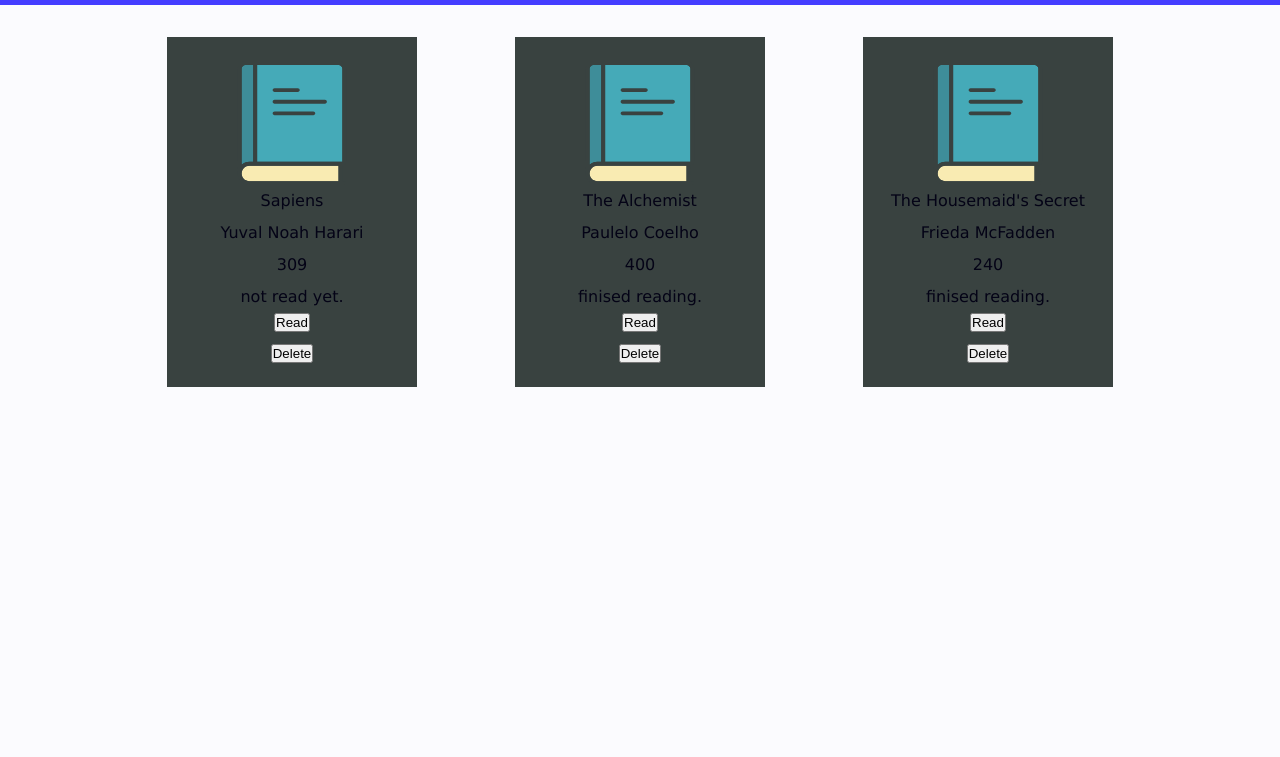
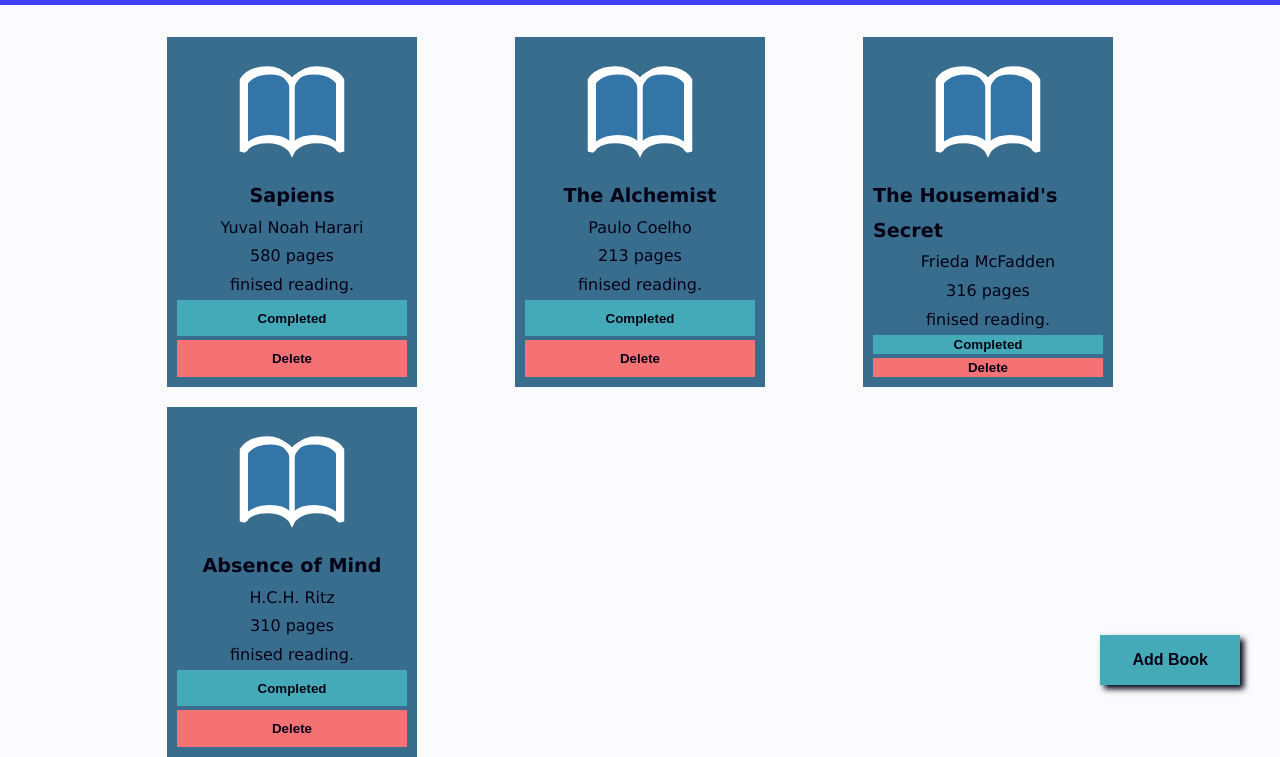
Before and after one commit to muktarkabir/library, a plain HTML site: page index.html in a window 1280 px wide. Shown: the part 75-832 px from the top of the page. Before the commit the page ends 800 px from the top, so only its background shows below. Drawn offline with Linux system fonts and the light colour scheme.

Commit message:
Add Method for adding new book

```diff
--- a/index.html
+++ b/index.html
@@ -6,7 +6,7 @@
     <title>Library</title>
     <link
       rel="shortcut icon"
-      href="assets/images/book-closed-svgrepo-com .svg"
+      href="assets/images/book-closed-svgrepo-com.svg"
       type="image/x-icon"
     />
     <link rel="stylesheet" href="style.css" />
@@ -25,7 +25,7 @@
       </div>
     </header>
     <main>
-
     </main>
+    <button type="button" class="add-book">Add Book</button>
   </body>
 </html>
--- a/script.js
+++ b/script.js
@@ -1,7 +1,5 @@
 const toggleThemeBtn = document.querySelector("#toggle-theme");
 const container = document.querySelector("main");
-
-const myLibrary = [];
 
 // Setiing up default light mode
 setLightTheme();
@@ -34,31 +32,48 @@
   };
 }
 
-const sapiens = new Book("Sapiens", "Yuval Noah Harari", 309, false);
-const theAlchemist = new Book("The Alchemist", "Paulelo Coelho", 400, true);
-const theHousemaidsSecret = new Book("The Housemaid\'s Secret", "Frieda McFadden", 240, true);
+Book.prototype.toggleRead = function () {
+  this.read = !this.read;
+};
 
-myLibrary.push(sapiens, theAlchemist, theHousemaidsSecret);
-console.log(myLibrary);
+const sapiens = new Book("Sapiens", "Yuval Noah Harari", 580, true);
+const theAlchemist = new Book("The Alchemist", "Paulo Coelho", 213, true);
+const tHS = new Book("The Housemaid's Secret", "Frieda McFadden", 316, true);
+const abscenceOfMind = new Book("Absence of Mind", "H.C.H. Ritz", 310, true);
 
-myLibrary.forEach((book) => {
-  let renderedBook = createBookUI(book);
-  container.append(renderedBook);
-});
+const myLibrary = [sapiens, theAlchemist, tHS, abscenceOfMind];
 
-function addBooktoLibrary(book) {}
+displayBooks();
 
-function createBookUI(book) {
+function addBooktoLibrary(title, author, noOfPages, read) {
+  let book = new Book(title, author, noOfPages, read);
+  myLibrary.push(book);
+  let newBook = createBookUI(book, myLibrary.at(-1));
+  container.append(newBook);
+  console.log(myLibrary);
+}
+
+function displayBooks() {
+  myLibrary.forEach((book, index) => {
+    let renderedBook = createBookUI(book, index);
+    container.append(renderedBook);
+  });
+}
+
+function createBookUI(book, index) {
   let bookDiv = document.createElement("div");
   bookDiv.classList.add("book");
+  bookDiv.dataset.index = index;
   bookDiv.innerHTML = `
   <img src=
-    "assets/images/book-closed-svgrepo-com.svg" alt="book">
-            <p>${book.title}</p>
+    "assets/images/book-open-alt-light-svgrepo-com.svg" alt="open book">
+            <h3>${book.title}</h3>
             <p>${book.author}</p>
-            <p>${book.pages}</p>
+            <p>${book.pages} pages</p>
             <p>${book.info()}</p>
-            <button type="button">Read</button>
-            <button type="button">Delete</button>`;
+            <button type="button">${
+              book.read ? "Completed" : "Pending"
+            }</button>
+            <button type="button" class="delete">Delete</button>`;
   return bookDiv;
 }
--- a/style.css
+++ b/style.css
@@ -4,8 +4,6 @@
   --primary: rgb(47, 39, 206);
   --secondary: rgb(221, 219, 255);
   --accent: rgb(68, 61, 255);
-  --brownish: rgb(249, 235, 178);
-  --blueish: rgb(69, 170, 184);
 }
 :root[data-theme="dark"] {
   --text: rgb(234, 233, 252);
@@ -13,14 +11,15 @@
   --primary: rgb(58, 49, 216);
   --secondary: rgb(2, 0, 36);
   --accent: rgb(6, 0, 194);
-  --brownish: rgb(249, 235, 178);
-  --blueish: rgb(69, 170, 184);
 }
 
 :root {
   --header-height: 80px;
   --font-stack: "Lucida Sans", "Lucida Sans Regular", "Lucida Grande",
     "Lucida Sans Unicode", Geneva, Verdana, sans-serif;
+  --brownish: rgb(249, 235, 178);
+  --blueish: rgb(69, 170, 184);
+  --soft-red: #f47174;
 }
 
 *,
@@ -54,7 +53,7 @@
   align-items: center;
   justify-content: space-between;
 }
-header > h1{
+header > h1 {
   font-size: 3rem;
 }
 
@@ -72,34 +71,66 @@
   color: var(--text);
 }
 
-main{
+main {
   width: 80%;
   min-height: 80%;
   height: calc(100% * var(--header-height));
   display: grid;
-    grid-template-columns: repeat(auto-fit,minmax(250px,1fr));
-    grid-auto-rows: auto;
+  grid-template-columns: repeat(auto-fit, minmax(250px, 1fr));
+  grid-auto-rows: 350px;
   justify-items: center;
   gap: 20px;
-
+  position: relative;
 }
 
-.book{
+button.add-book {
+  position: fixed;
+  z-index: 1;
+  bottom: 40px;
+  right: 40px;
+  background-color: var(--blueish);
+  color: inherit;
+  border: none;
+  padding: 1rem 2rem;
+  box-shadow: 4px 4px 6px;
+  cursor: pointer;
+  font-weight: bold;
+  font-size: 1rem;
+}
+
+.book {
   width: 250px;
   height: 350px;
-    background-color: #394240;
-    line-height: 2;
+  background-color: rgb(57, 109, 142);
+  line-height: 1.8;
   display: flex;
   flex-direction: column;
   justify-content: center;
   align-items: center;
-    padding: 20px;
+  padding: 10px;
   color: inherit;
 }
-.book button:first-of-type{
-    margin-bottom: 12px;
+.book h3 {
+  font-size: 1.2rem;
+}
+.book button:first-of-type {
+  margin-bottom: 4px;
 }
 
-.book img{
+.book button {
+  cursor: pointer;
+  height: 50px;
+  width: 100%;
+  font-weight: bold;
+  color: var(--text);
+  background-color: var(--blueish);
+  border: none;
+}
+
+.book button.delete {
+  background-color: var(--soft-red);
+}
+
+.book img {
   height: 40%;
 }
```
Also changed, not shown: assets/images/book-open-alt-light-svgrepo-com.svg (added). Lines whose indentation alone changed are shown as unchanged.
